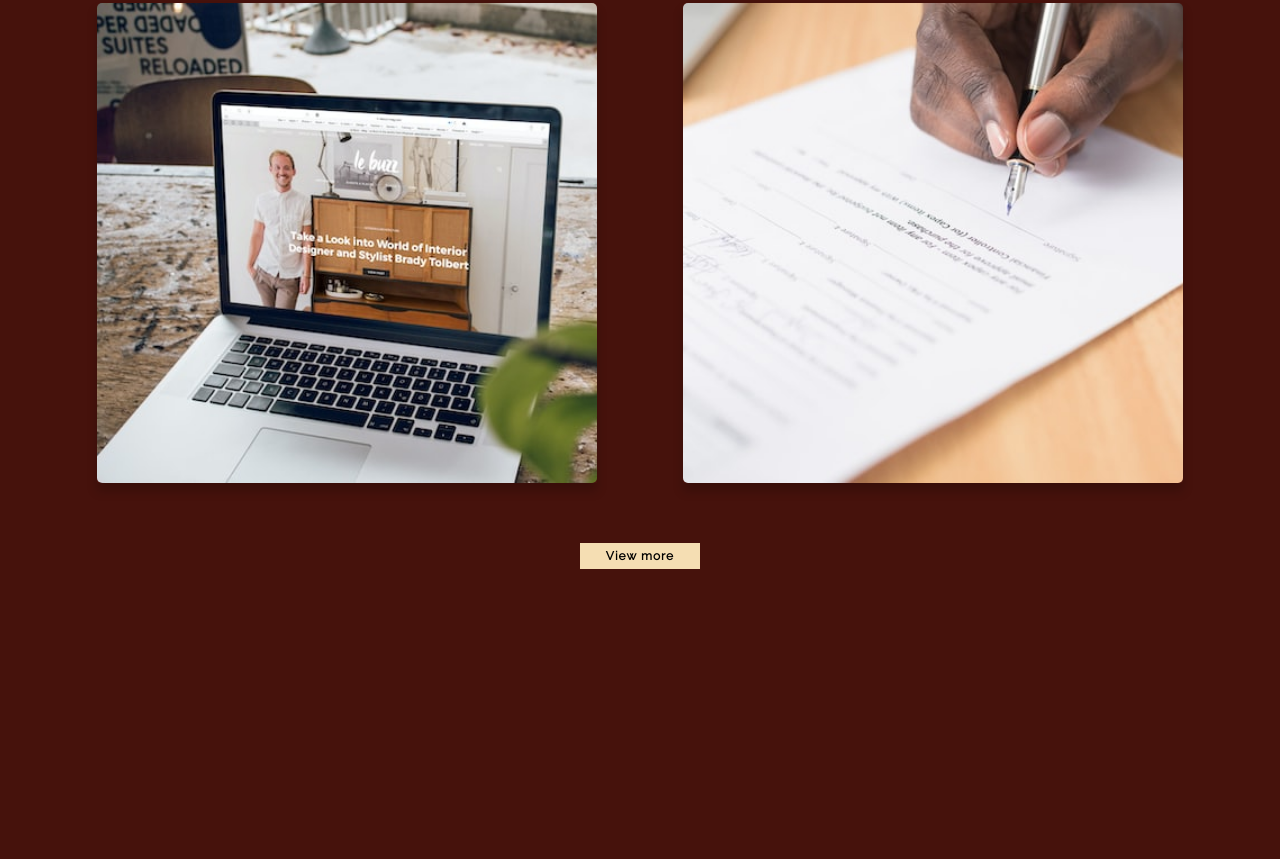
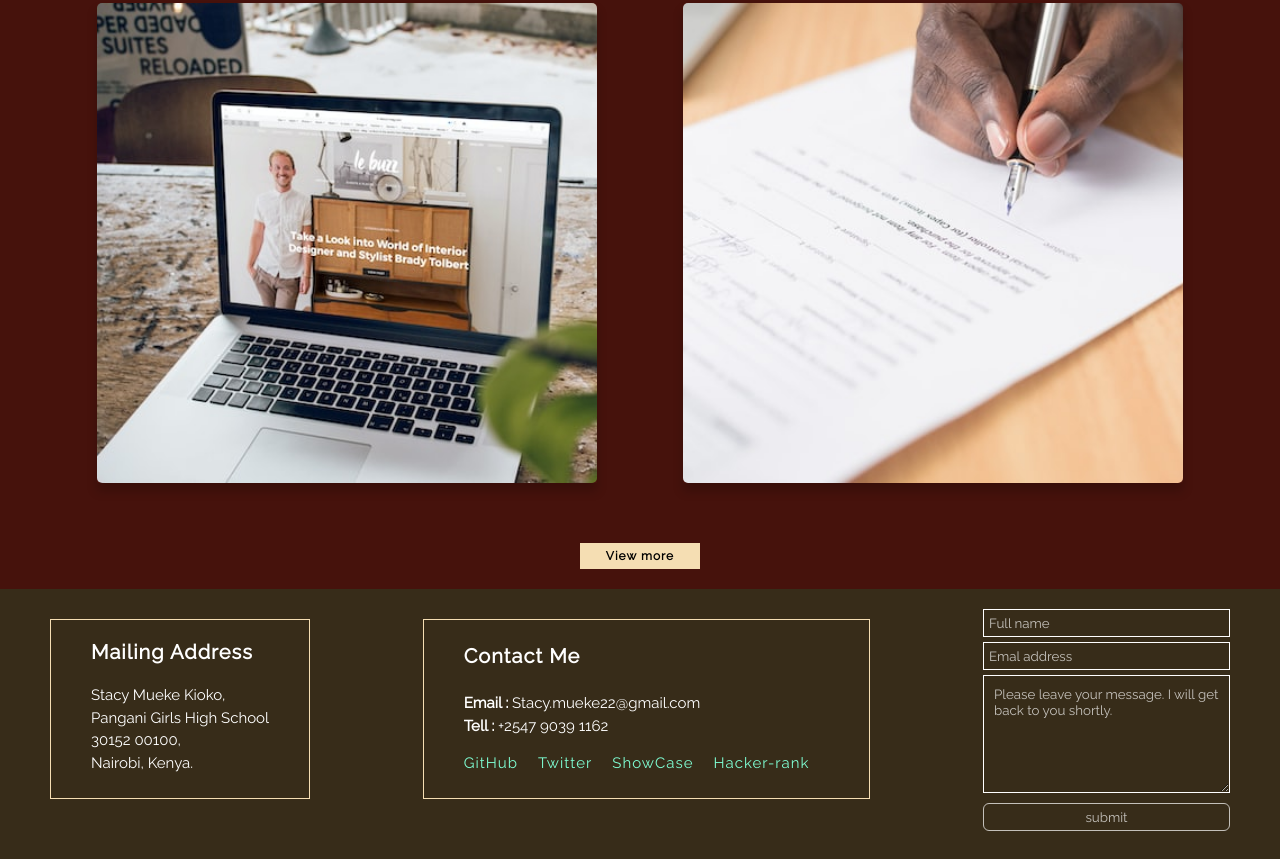
Before and after one commit to StacyKioko/Stacy_portfolio, a plain HTML site: page index.html in a window 1280 px wide. Shown: the part 1539-2398 px from the top of the page. Before the commit the page ends 2128 px from the top, so only its background shows below. Drawn offline with Linux system fonts and the light colour scheme; a web font is replaced by a local one.

Commit message:
Adding the footer

```diff
--- a/index.html
+++ b/index.html
@@ -13,7 +13,7 @@
 <body>
     <main>
 
-        <!---- This section has: logo, navigation bar ----->
+        <!---- This section has the navigation bar ----->
         <header>
             <div id="navbar">
                 <ul>
@@ -31,7 +31,7 @@
         <section id="Introduction">
             <div id="Welcome-note">
                 <h1>Hello, my name is <span class="bold">Stacy!</span></h1>
-                <p>A <span class="bold">frontend developer.</span>     Welcome to my portfolio...</p>
+                <p>A <span class="bold title">frontend developer.</span> Welcome to my portfolio...</p>
                 <button id="CV">Download CV</button>
             </div>
 
@@ -131,16 +131,52 @@
             </div>
         </div>
         <div id="pr-button">
-            <div id="project_button">View more</div>
+            <div id="project_button"><span>View more</span></div>
         </div>
 
         </section>
 
         <!--- Contact me section ----->
         <section>
+            <div class="footer">
+                <div class="address">
+                    <div>
+                        <h2 class="h-footer">Mailing Address</h2>
+                    <p class="p-footer">
+                        Stacy Mueke Kioko,<br>
+                        Pangani Girls High School<br>
+                        30152 00100,<br>
+                        Nairobi, Kenya.
+                    </p>
+                    </div>
 
+                </div>
+                    <div class="contact">
+                        <div>
+                            <h2 class="h-footer">Contact Me</h2>
+                            <p class="p-footer"><span class="bold"> Email :</span> Stacy.mueke22@gmail.com</p>
+                            <p class="p-footer"><span class="bold">Tell :</span> +2547 9039 1162</p>
+
+                        </div>
+                        <ul class="socials-list">
+                            <li class="platform"><a class="platform" href="https://github.com/StacyKioko" target="_blank" >GitHub</a></li>
+                            <li class="platform"><a class="platform" href="https://twitter.com/Kiokoedu" target="_blank">Twitter</a></li>
+                            <li class="platform"><a class="platform" href="https://www.showwcase.com/stavykioko99" target="_blank">ShowCase</a></li>
+                            <li class="platform"><a class="platform" href="https://www.hackerrank.com/stacykioko_edu" target="_blank">Hacker-rank</a></li>
+                        </ul>
+                    </div>
+                    <div class="contact-me">
+                        <div>
+                            <form action="mailto:stacy.mueke22@gmail.com" method="POST" enctype="text/plain" name="EmailForm">
+                                <label class="name" for="name"><input id="name" type="text" placeholder="Full name" required></label>
+                                <label class="email" for="emal"><input id="email" type="email" placeholder="Emal address" required></label>
+                                <label class="message" for="message"><textarea class="message" cols="30" rows="6" placeholder="Please leave your message. I will get back to you shortly." required></textarea></label>
+                                <input type="Submit" value="submit" class="submit">
+                            </form>
+                        </div>
+                    </div>
+            </div>
         </section>
     </main>
-
 </body>
 </html>
```
